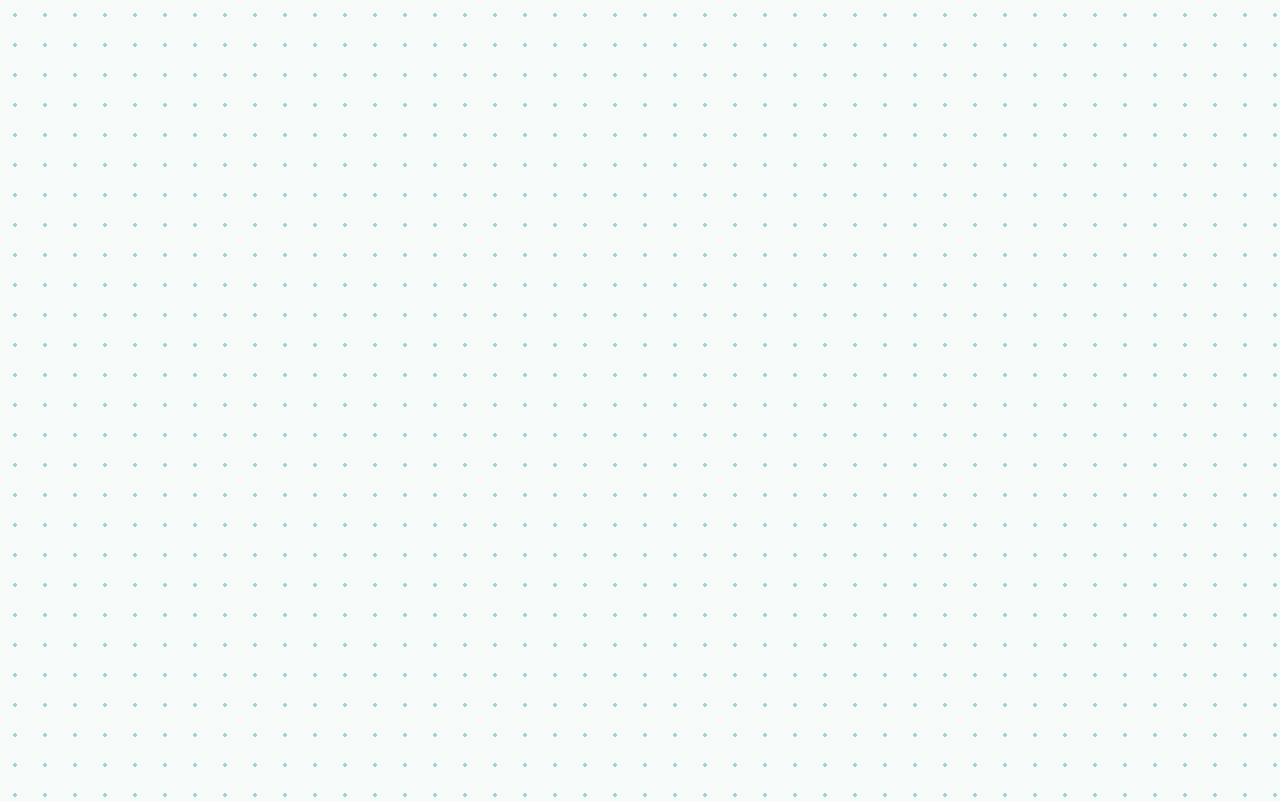
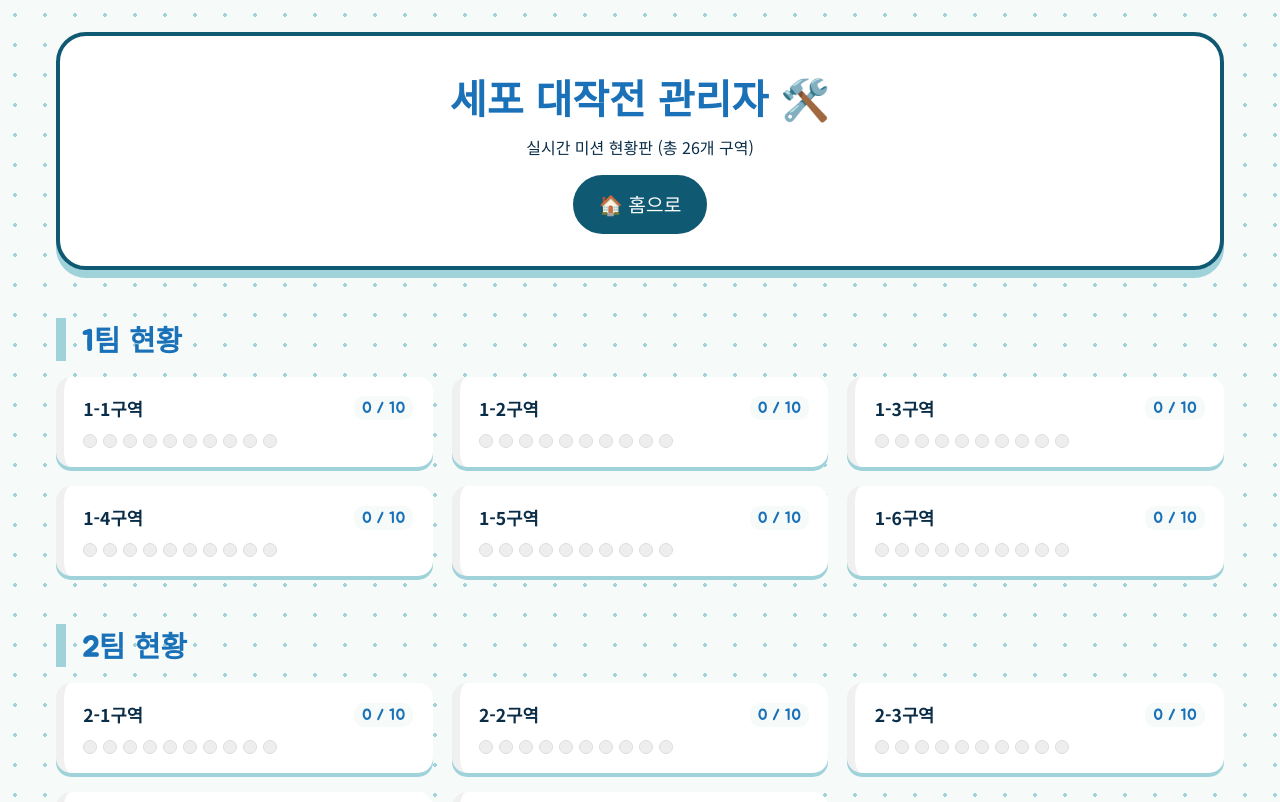
Before and after one commit to sojeong-im/saebugi-saepo, a React (Vite) app: page /admin in a window 1280 px wide. Before the commit this address had no page. Shown: the top 802 px of the page. Built offline with nearby package versions, Linux system fonts and the light colour scheme; no server answers; the database is empty.

Commit message:
Add Firebase Firestore integration for real-time mission tracking and AdminPage

```diff
--- a/package.json
+++ b/package.json
@@ -10,6 +10,7 @@
     "preview": "vite preview"
   },
   "dependencies": {
+    "firebase": "^12.12.1",
     "react": "^19.2.5",
     "react-dom": "^19.2.5",
     "react-router-dom": "^7.14.2"
--- a/src/App.tsx
+++ b/src/App.tsx
@@ -1,6 +1,7 @@
 import { BrowserRouter, Routes, Route } from 'react-router-dom';
 import MainPage from './pages/MainPage';
 import MissionPage from './pages/MissionPage';
+import AdminPage from './pages/AdminPage';
 import './index.css';
 
 function App() {
@@ -9,6 +10,7 @@ function App() {
       <Routes>
         <Route path="/" element={<MainPage />} />
         <Route path="/mission" element={<MissionPage />} />
+        <Route path="/admin" element={<AdminPage />} />
       </Routes>
     </BrowserRouter>
   );
--- /dev/null
+++ b/src/firebase.ts
@@ -0,0 +1,15 @@
+import { initializeApp } from "firebase/app";
+import { getFirestore } from "firebase/firestore";
+
+const firebaseConfig = {
+  apiKey: "AIzaSyCFlnq3TTllzxeHxp_TmJK7uigc6HosVmo",
+  authDomain: "saebugi-saepo.firebaseapp.com",
+  projectId: "saebugi-saepo",
+  storageBucket: "saebugi-saepo.firebasestorage.app",
+  messagingSenderId: "623939024580",
+  appId: "1:623939024580:web:8db88c8b8949ee7b7a3b91",
+  measurementId: "G-DK11E2949F"
+};
+
+const app = initializeApp(firebaseConfig);
+export const db = getFirestore(app);
--- /dev/null
+++ b/src/pages/AdminPage.css
@@ -0,0 +1,98 @@
+.admin-container {
+  max-width: 1200px;
+  margin: 0 auto;
+  padding: 2rem 1rem;
+}
+
+.admin-header {
+  text-align: center;
+  margin-bottom: 3rem;
+  background: white;
+  padding: 2rem;
+  border-radius: 30px;
+  border: 4px solid var(--border-color);
+  box-shadow: var(--shadow-md);
+}
+
+.admin-title {
+  font-family: var(--font-title);
+  font-size: 2.5rem;
+  color: var(--primary-color);
+  margin-bottom: 0.5rem;
+}
+
+.admin-team-section {
+  margin-bottom: 3rem;
+}
+
+.admin-team-title {
+  font-family: var(--font-title);
+  font-size: 1.8rem;
+  color: var(--primary-color);
+  margin-bottom: 1rem;
+  padding-left: 1rem;
+  border-left: 10px solid var(--accent-color);
+}
+
+.admin-zone-grid {
+  display: grid;
+  grid-template-columns: repeat(auto-fill, minmax(280px, 1fr));
+  gap: 1.2rem;
+}
+
+.admin-zone-card {
+  background: white;
+  padding: 1.2rem;
+  border-radius: 15px;
+  box-shadow: var(--shadow-sm);
+  display: flex;
+  flex-direction: column;
+  gap: 0.8rem;
+}
+
+.admin-zone-info {
+  display: flex;
+  justify-content: space-between;
+  align-items: center;
+}
+
+.admin-zone-name {
+  font-weight: 800;
+  font-size: 1.1rem;
+  color: var(--text-main);
+}
+
+.admin-zone-count {
+  font-family: var(--font-title);
+  color: var(--primary-color);
+  background: var(--bg-color);
+  padding: 2px 8px;
+  border-radius: 10px;
+}
+
+.admin-mission-dots {
+  display: flex;
+  gap: 6px;
+  flex-wrap: wrap;
+}
+
+.mission-dot {
+  width: 14px;
+  height: 14px;
+  background: #eeeeee;
+  border-radius: 50%;
+  border: 1px solid #dddddd;
+}
+
+.mission-dot.done {
+  background: var(--green-accent);
+  border-color: #2e7d32;
+  box-shadow: 0 0 5px rgba(76, 175, 80, 0.5);
+}
+
+.loading {
+  text-align: center;
+  font-size: 1.5rem;
+  padding: 5rem;
+  color: var(--text-muted);
+}
--- /dev/null
+++ b/src/pages/AdminPage.tsx
@@ -0,0 +1,84 @@
+import { useState, useEffect } from 'react';
+import { Link } from 'react-router-dom';
+import { teamsData, cellCharacters } from '../data';
+import { db } from '../firebase';
+import { collection, onSnapshot } from 'firebase/firestore';
+import './AdminPage.css';
+
+export default function AdminPage() {
+  const [allMissions, setAllMissions] = useState<Record<string, Record<number, boolean>>>({});
+  const [loading, setLoading] = useState(true);
+
+  useEffect(() => {
+    const unsubscribe = onSnapshot(collection(db, 'missions'), (querySnapshot) => {
+      const data: Record<string, Record<number, boolean>> = {};
+      querySnapshot.forEach((doc) => {
+        data[doc.id] = doc.data() as Record<number, boolean>;
+      });
+      setAllMissions(data);
+      setLoading(false);
+    });
+
+    return () => unsubscribe();
+  }, []);
+
+  const getMissionCount = (zoneId: string) => {
+    const missions = allMissions[zoneId] || {};
+    return Object.values(missions).filter(Boolean).length;
+  };
+
+  const getZoneStatusColor = (zoneId: string) => {
+    const count = getMissionCount(zoneId);
+    if (count === 10) return '#4caf50'; // Completed
+    if (count > 0) return '#ff9800'; // In Progress
+    return '#f0f0f0'; // Not Started
+  };
+
+  return (
+    <div className="admin-container">
+      <header className="admin-header">
+        <h1 className="admin-title">세포 대작전 관리자 🛠️</h1>
+        <p className="admin-subtitle">실시간 미션 현황판 (총 26개 구역)</p>
+        <Link to="/" className="mission-link-btn" style={{ background: 'var(--border-color)', color: 'white' }}>🏠 홈으로</Link>
+      </header>
+
+      {loading ? (
+        <div className="loading">현황판을 불러오는 중...</div>
+      ) : (
+        <div className="admin-content">
+          {teamsData.map(team => (
+            <div key={team.id} className="admin-team-section">
+              <h2 className="admin-team-title">{team.name} 현황</h2>
+              <div className="admin-zone-grid">
+                {team.zones.map(zone => {
+                  const count = getMissionCount(zone.id);
+                  return (
+                    <div
+                      key={zone.id}
+                      className="admin-zone-card"
+                      style={{ borderLeft: `8px solid ${getZoneStatusColor(zone.id)}` }}
+                    >
+                      <div className="admin-zone-info">
+                        <span className="admin-zone-name">{zone.name}</span>
+                        <span className="admin-zone-count">{count} / 10</span>
+                      </div>
+                      <div className="admin-mission-dots">
+                        {cellCharacters.map(cell => (
+                          <div
+                            key={cell.id}
+                            className={`mission-dot ${allMissions[zone.id]?.[cell.id] ? 'done' : ''}`}
+                            title={cell.name}
+                          />
+                        ))}
+                      </div>
+                    </div>
+                  );
+                })}
+              </div>
+            </div>
+          ))}
+        </div>
+      )}
+    </div>
+  );
+}
--- a/src/pages/MissionPage.tsx
+++ b/src/pages/MissionPage.tsx
@@ -1,51 +1,114 @@
-import { useState } from 'react';
+import { useState, useEffect } from 'react';
 import { Link } from 'react-router-dom';
-import { teamsData } from '../data';
+import { teamsData, cellCharacters } from '../data';
+import { db } from '../firebase';
+import { doc, onSnapshot, setDoc } from 'firebase/firestore';
 import './MissionPage.css';
 
 export default function MissionPage() {
-  const [activeTeam, setActiveTeam] = useState<number>(1);
-  const [completedZones, setCompletedZones] = useState<string[]>([]);
-  const [hatchingZones, setHatchingZones] = useState<string[]>([]); // currently animating
+  const [activeTeam, setActiveTeam] = useState<number | null>(null);
+  const [selectedZoneId, setSelectedZoneId] = useState<string | null>(null);
+  const [zoneMissions, setZoneMissions] = useState<Record<number, boolean>>({});
+  const [hatchingCellId, setHatchingCellId] = useState<number | null>(null);
 
-  const toggleZone = (zoneId: string) => {
-    if (completedZones.includes(zoneId)) {
-      // Un-complete: just remove
-      setCompletedZones(completedZones.filter(id => id !== zoneId));
+  // Subscribe to selected zone's mission status
+  useEffect(() => {
+    if (!selectedZoneId) return;
+
+    const docRef = doc(db, 'missions', selectedZoneId);
+    const unsubscribe = onSnapshot(docRef, (docSnap) => {
+      if (docSnap.exists()) {
+        setZoneMissions(docSnap.data() as Record<number, boolean>);
+      } else {
+        setZoneMissions({});
+      }
+    });
+
+    return () => unsubscribe();
+  }, [selectedZoneId]);
+
+  const toggleMission = async (cellId: number) => {
+    if (!selectedZoneId) return;
+
+    const isCurrentlyCompleted = zoneMissions[cellId] || false;
+
+    if (isCurrentlyCompleted) {
+      // Un-complete
+      const newMissions = { ...zoneMissions, [cellId]: false };
+      await setDoc(doc(db, 'missions', selectedZoneId), newMissions, { merge: true });
     } else {
-      // Start hatch animation, then mark complete after delay
-      setHatchingZones(prev => [...prev, zoneId]);
-      setTimeout(() => {
-        setCompletedZones(prev => [...prev, zoneId]);
-        setHatchingZones(prev => prev.filter(id => id !== zoneId));
-      }, 800); // egg shake duration
+      // Hatching animation
+      setHatchingCellId(cellId);
+      setTimeout(async () => {
+        const newMissions = { ...zoneMissions, [cellId]: true };
+        await setDoc(doc(db, 'missions', selectedZoneId), newMissions, { merge: true });
+        setHatchingCellId(null);
+      }, 800);
     }
   };
 
-  const allZones = teamsData.flatMap(t => t.zones);
-  const totalZones = allZones.length;
-  const completedCount = completedZones.length;
-  const progress = totalZones > 0 ? Math.round((completedCount / totalZones) * 100) : 0;
-  const isAllCompleted = completedCount === totalZones;
+  const currentTeam = teamsData.find(t => t.id === activeTeam);
+  const selectedZone = currentTeam?.zones.find(z => z.id === selectedZoneId);
 
-  const currentTeam = teamsData.find(t => t.id === activeTeam)!;
-  const teamCompleted = currentTeam.zones.filter(z => completedZones.includes(z.id)).length;
+  const completedCount = Object.values(zoneMissions).filter(Boolean).length;
+  const totalCount = cellCharacters.length;
+  const progress = Math.round((completedCount / totalCount) * 100);
+
+  if (!activeTeam) {
+    return (
+      <div className="app-container">
+        <header className="header">
+          <h1 className="logo">세포 미션 보드 🎯</h1>
+          <p className="subtitle">소속 팀을 선택해주세요!</p>
+        </header>
+        <div className="selection-grid">
+          {teamsData.map(team => (
+            <button key={team.id} className="selection-card" onClick={() => setActiveTeam(team.id)}>
+              {team.name}
+            </button>
+          ))}
+        </div>
+        <div style={{ textAlign: 'center', marginTop: '2rem' }}>
+          <Link to="/" className="mission-link-btn" style={{ background: 'var(--border-color)' }}>🏠 홈으로</Link>
+        </div>
+      </div>
+    );
+  }
+
+  if (!selectedZoneId) {
+    return (
+      <div className="app-container">
+        <header className="header">
+          <h1 className="logo">{activeTeam}팀 구역 선택</h1>
+          <p className="subtitle">본인의 구역을 선택해주세요!</p>
+          <button className="mission-link-btn" onClick={() => setActiveTeam(null)} style={{ background: 'var(--border-color)' }}>⬅️ 팀 다시 선택</button>
+        </header>
+        <div className="selection-grid">
+          {currentTeam?.zones.map(zone => (
+            <button key={zone.id} className="selection-card" onClick={() => setSelectedZoneId(zone.id)}>
+              {zone.name}
+            </button>
+          ))}
+        </div>
+      </div>
+    );
+  }
 
   return (
     <div className="app-container">
       <header className="header">
-        <h1 className="logo">세포 미션 보드 🎯</h1>
-        <p className="subtitle">모든 구역의 미션을 달성하고 최고의 팀이 되세요!</p>
-        <Link to="/" className="mission-link-btn" style={{ background: 'var(--border-color)' }}>
-          🏠 메인으로 돌아가기
-        </Link>
+        <h1 className="logo">{selectedZone?.name} 미션</h1>
+        <p className="subtitle">10가지 세포 미션을 모두 완료하고 우승하세요!</p>
+        <div className="header-buttons">
+          <button className="mission-link-btn" onClick={() => setSelectedZoneId(null)} style={{ background: 'var(--border-color)', fontSize: '0.9rem' }}>⬅️ 구역 변경</button>
+          <Link to="/" className="mission-link-btn" style={{ background: 'var(--border-color)', fontSize: '0.9rem' }}>🏠 홈으로</Link>
+        </div>
       </header>
 
-      {/* Overall Progress */}
       <div className="progress-section">
         <div className="progress-label">
-          <span>전체 미션 달성 현황</span>
-          <span className="progress-count">{completedCount} / {totalZones} 구역</span>
+          <span>미션 달성률</span>
+          <span className="progress-count">{completedCount} / {totalCount}</span>
         </div>
         <div className="progress-bar-bg">
           <div className="progress-bar-fill" style={{ width: `${progress}%` }} />
@@ -53,82 +116,50 @@ export default function MissionPage() {
         <p className="progress-percent">{progress}% 달성!</p>
       </div>
 
-      {isAllCompleted && (
+      {completedCount === totalCount && (
         <div className="victory-banner">
-          🎉 모든 구역 미션 달성! 우리가 최고다! 🏆🎉
+          🎉 모든 미션 달성! 우리 구역이 최고다! 🏆🎉
         </div>
       )}
 
-      {/* Team Tabs */}
-      <nav className="team-nav">
-        {teamsData.map(team => {
-          const teamZonesDone = team.zones.filter(z => completedZones.includes(z.id)).length;
-          const isTeamDone = teamZonesDone === team.zones.length;
-          return (
-            <button
-              key={team.id}
-              className={`team-tab ${activeTeam === team.id ? 'active' : ''} ${isTeamDone ? 'team-done' : ''}`}
-              onClick={() => setActiveTeam(team.id)}
-            >
-              {isTeamDone ? '✅ ' : ''}{team.name}
-              <span className="tab-progress"> {teamZonesDone}/{team.zones.length}</span>
-            </button>
-          );
-        })}
-      </nav>
-
-      <div className="team-progress-info">
-        <strong>{currentTeam.name}</strong> — {teamCompleted} / {currentTeam.zones.length} 구역 완료
-      </div>
-
-      {/* Zone Mission Cards */}
       <div className="mission-grid">
-        {currentTeam.zones.map((zone) => {
-          const isCompleted = completedZones.includes(zone.id);
-          const isHatching = hatchingZones.includes(zone.id);
+        {cellCharacters.map(cell => {
+          const isCompleted = zoneMissions[cell.id] || false;
+          const isHatching = hatchingCellId === cell.id;
 
           return (
             <div
-              key={zone.id}
+              key={cell.id}
               className={`mission-card ${isCompleted ? 'completed' : ''}`}
-              onClick={() => !isHatching && toggleZone(zone.id)}
+              onClick={() => !isHatching && toggleMission(cell.id)}
             >
-              <div className="mission-num">구역 {zone.id}</div>
-
-              {/* Avatar: egg or character */}
+              <div className="mission-num">No.{cell.id}</div>
               <div className="mission-avatar-container">
                 {isCompleted ? (
-                  /* Hatched: show character with pop-in animation */
                   <div className="hatch-wrapper">
                     <img
-                      src={zone.cellImage}
-                      alt={zone.cellName}
+                      src={cell.img}
+                      alt={cell.name}
                       className="mission-avatar hatched"
                       onError={(e) => {
                         (e.target as HTMLImageElement).src = '/cell_joy_1777374728744.png';
                       }}
                     />
-                    {/* Sparkle elements */}
                     <span className="sparkle s1">✦</span>
                     <span className="sparkle s2">✦</span>
                     <span className="sparkle s3">✦</span>
                     <span className="sparkle s4">★</span>
                   </div>
                 ) : isHatching ? (
-                  /* Hatching: egg shaking */
                   <div className="egg hatching">🥚</div>
                 ) : (
-                  /* Idle: egg */
                   <div className="egg">🥚</div>
                 )}
               </div>
-
               <div className="mission-info">
-                <h3>{isCompleted ? zone.cellName : '???'}</h3>
-                <p className="mission-zone-label">{zone.name}</p>
-                <p className="mission-desc">🎯 {zone.mission}</p>
+                <h3>{isCompleted ? cell.name : '???'}</h3>
+                <p className="mission-desc">🎯 {cell.mission}</p>
               </div>
-
               <div className={`mission-status ${isCompleted ? 'done' : isHatching ? 'hatching-status' : 'todo'}`}>
                 {isCompleted ? '✅ 완료!' : isHatching ? '🥚 부화 중...' : '클릭해서 완료 체크'}
               </div>
```
Also changed, not shown: src/pages/MissionPage.css (+37 -0 lines), 1 other file (tests, documents, lock files or other folders).
